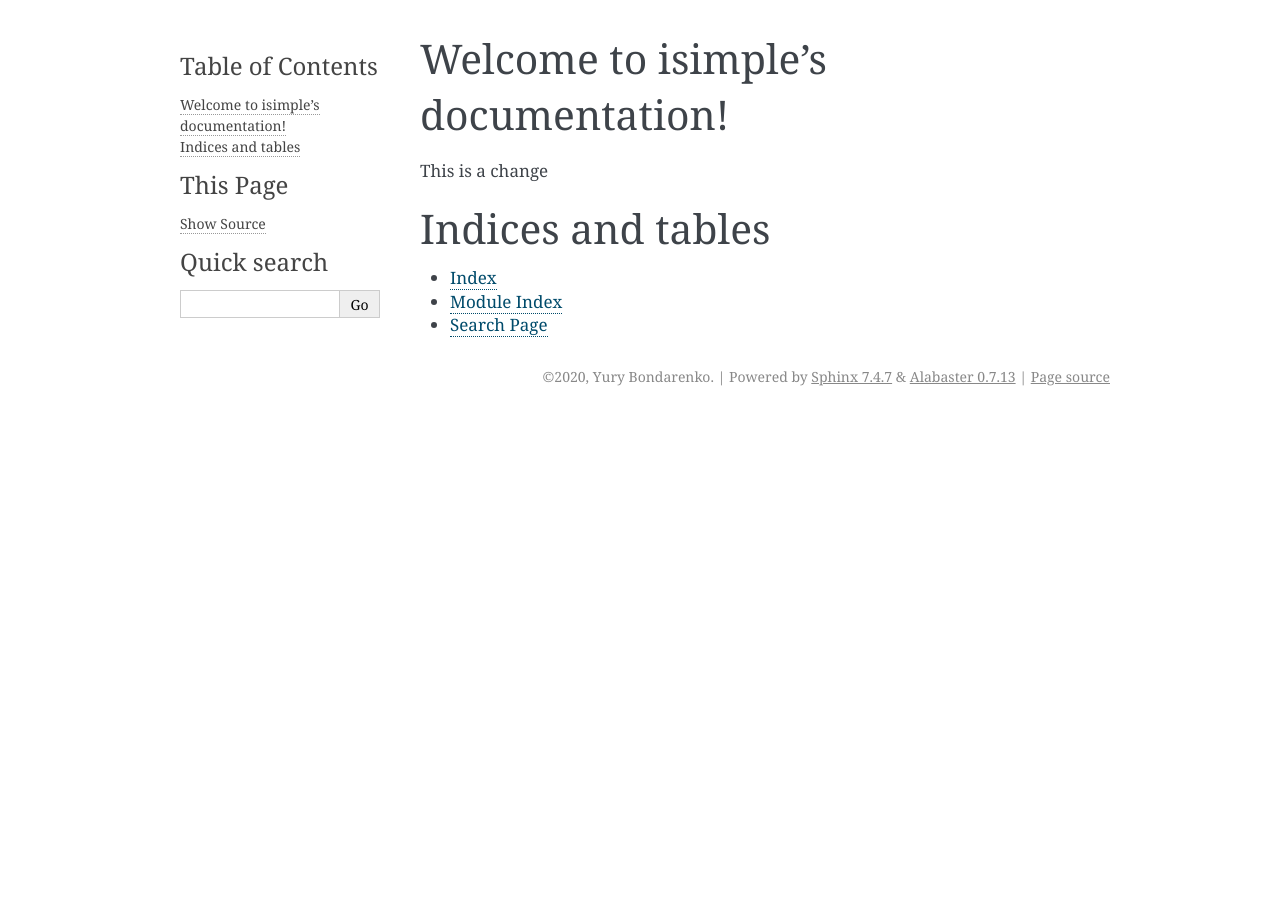
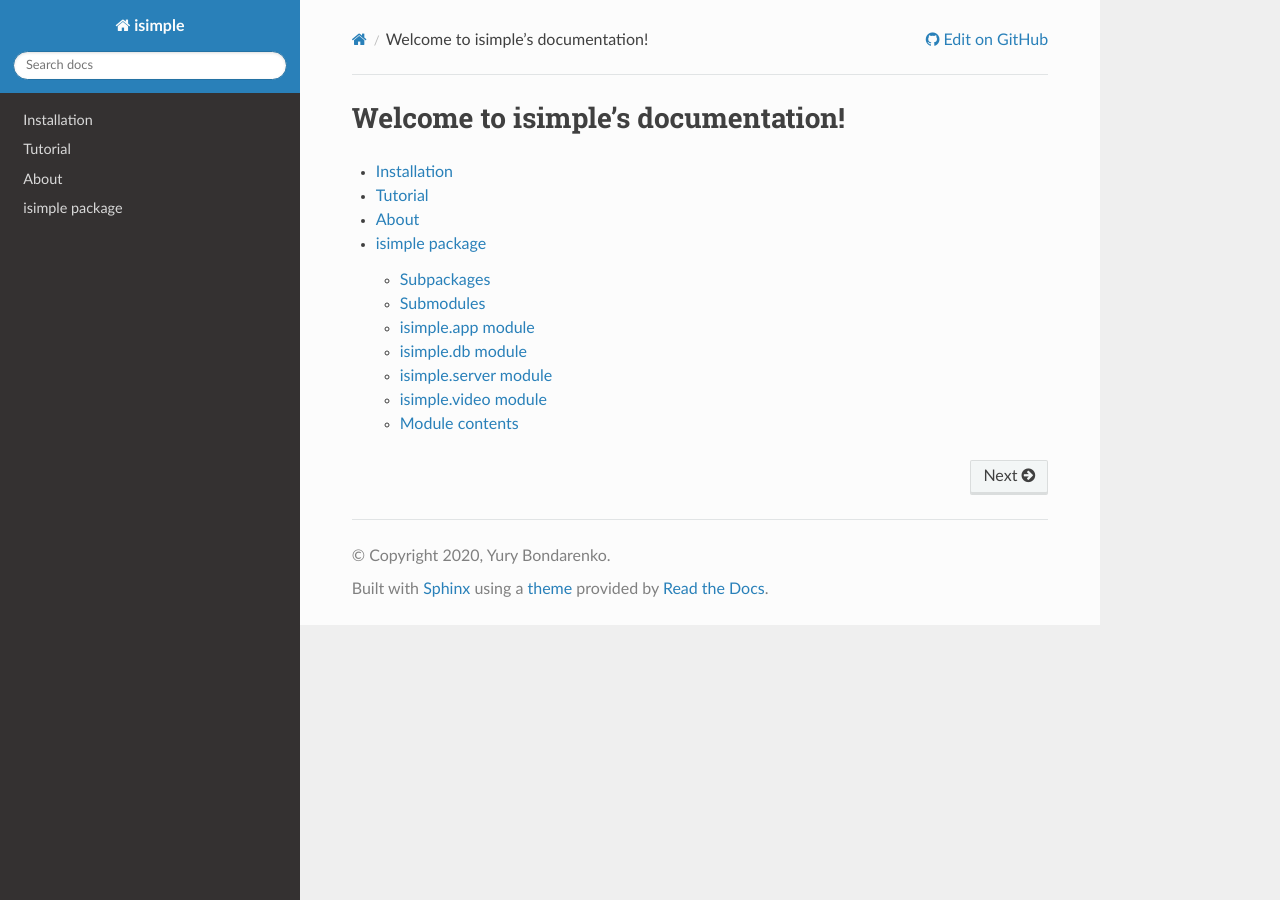
Before and after one commit to ybnd/shapeflow, a Sphinx documentation site: the page built from docs/source/index.rst, in a window 1280 px wide. Built offline with Sphinx 7.4.7 and the Read the Docs theme 2.0.0, drawn with Linux system fonts in a browser that asks for light colours.

Commit message:
Update documentation

```diff
--- /dev/null
+++ b/docs/requirements.txt
@@ -0,0 +1,2 @@
+sphinx-rtd-theme
+alabaster
--- /dev/null
+++ b/docs/source/.rst
@@ -0,0 +1,7 @@
+ module
+=======
+
+.. automodule::
+   :members:
+   :undoc-members:
+   :show-inheritance:
--- /dev/null
+++ b/docs/source/_autosummary/isimple.rst
@@ -0,0 +1,4 @@
+isimple
+=======
+
+.. automodule:: isimple
--- a/docs/source/conf.py
+++ b/docs/source/conf.py
@@ -10,9 +10,9 @@
 # add these directories to sys.path here. If the directory is relative to the
 # documentation root, use os.path.abspath to make it absolute, like shown here.
 #
-# import os
-# import sys
-# sys.path.insert(0, os.path.abspath('.'))
+import os
+import sys
+sys.path.insert(0, os.path.abspath('../../'))
 
 
 # -- Project information -----------------------------------------------------
@@ -22,7 +22,7 @@ copyright = '2020, Yury Bondarenko'
 author = 'Yury Bondarenko'
 
 # The full version, including alpha/beta/rc tags
-release = '0.2'
+release = '0.3.14'
 
 
 # -- General configuration ---------------------------------------------------
@@ -33,8 +33,16 @@ master_doc = 'index'
 # Add any Sphinx extension module names here, as strings. They can be
 # extensions coming with Sphinx (named 'sphinx.ext.*') or your custom
 # ones.
+
+import sphinx_rtd_theme
+
 extensions = [
-    'recommonmark',
+    'sphinx.ext.napoleon',
+    'sphinx.ext.autodoc',
+    'sphinx.ext.viewcode',
+    'sphinx.ext.todo',
+    'sphinx.ext.githubpages',
+    'sphinx_rtd_theme',
 ]
 
 # Add any paths that contain templates here, relative to this directory.
@@ -45,13 +53,20 @@ templates_path = ['_templates']
 # This pattern also affects html_static_path and html_extra_path.
 exclude_patterns = []  #type: ignore
 
+autodoc_member_order = 'bysource'
+autosummary_generate = True
+
 
 # -- Options for HTML output -------------------------------------------------
 
 # The theme to use for HTML and HTML Help pages.  See the documentation for
 # a list of builtin themes.
 #
-html_theme = 'alabaster'
+# import sphinx_glpi_theme
+
+html_theme = "sphinx_rtd_theme"
+
+# html_theme_path = sphinx_glpi_theme.get_html_themes_path()
 
 # Add any paths that contain custom static files (such as style sheets) here,
 # relative to this directory. They are copied after the builtin static files,
--- a/docs/source/index.rst
+++ b/docs/source/index.rst
@@ -6,17 +6,11 @@
 Welcome to isimple's documentation!
 ===================================
 
-This is a change
 
 .. toctree::
    :maxdepth: 2
-   :caption: Contents:
 
-
-
-Indices and tables
-==================
-
-* :ref:`genindex`
-* :ref:`modindex`
-* :ref:`search`
+   installation
+   tutorial
+   about
+   isimple
--- /dev/null
+++ b/docs/source/installation.rst
@@ -0,0 +1,2 @@
+Installation
+============
--- /dev/null
+++ b/docs/source/isimple.rst
@@ -0,0 +1,55 @@
+isimple package
+===============
+
+Subpackages
+-----------
+
+.. toctree::
+   :maxdepth: 4
+
+   isimple.core
+   isimple.maths
+
+Submodules
+----------
+
+isimple.app module
+------------------
+
+.. automodule:: isimple.app
+   :members:
+   :undoc-members:
+   :show-inheritance:
+
+isimple.db module
+-----------------
+
+.. automodule:: isimple.db
+   :members:
+   :undoc-members:
+   :show-inheritance:
+
+isimple.server module
+---------------------
+
+.. automodule:: isimple.server
+   :members:
+   :undoc-members:
+   :show-inheritance:
+
+isimple.video module
+--------------------
+
+.. automodule:: isimple.video
+   :members:
+   :undoc-members:
+   :show-inheritance:
+
+
+Module contents
+---------------
+
+.. automodule:: isimple
+   :members:
+   :undoc-members:
+   :show-inheritance:
--- /dev/null
+++ b/docs/source/modules.rst
@@ -0,0 +1,7 @@
+isimple
+=======
+
+.. toctree::
+   :maxdepth: 4
+
+   isimple
--- /dev/null
+++ b/docs/source/tutorial.rst
@@ -0,0 +1,2 @@
+Tutorial
+========
```
Also changed, not shown: docs/source/about.rst (added, +7 -0 lines), docs/source/isimple.core.rst (added, +78 -0 lines), docs/source/isimple.maths.rst (added, +22 -0 lines), docs/source/og.rst (added, +30 -0 lines), 1 other file.
